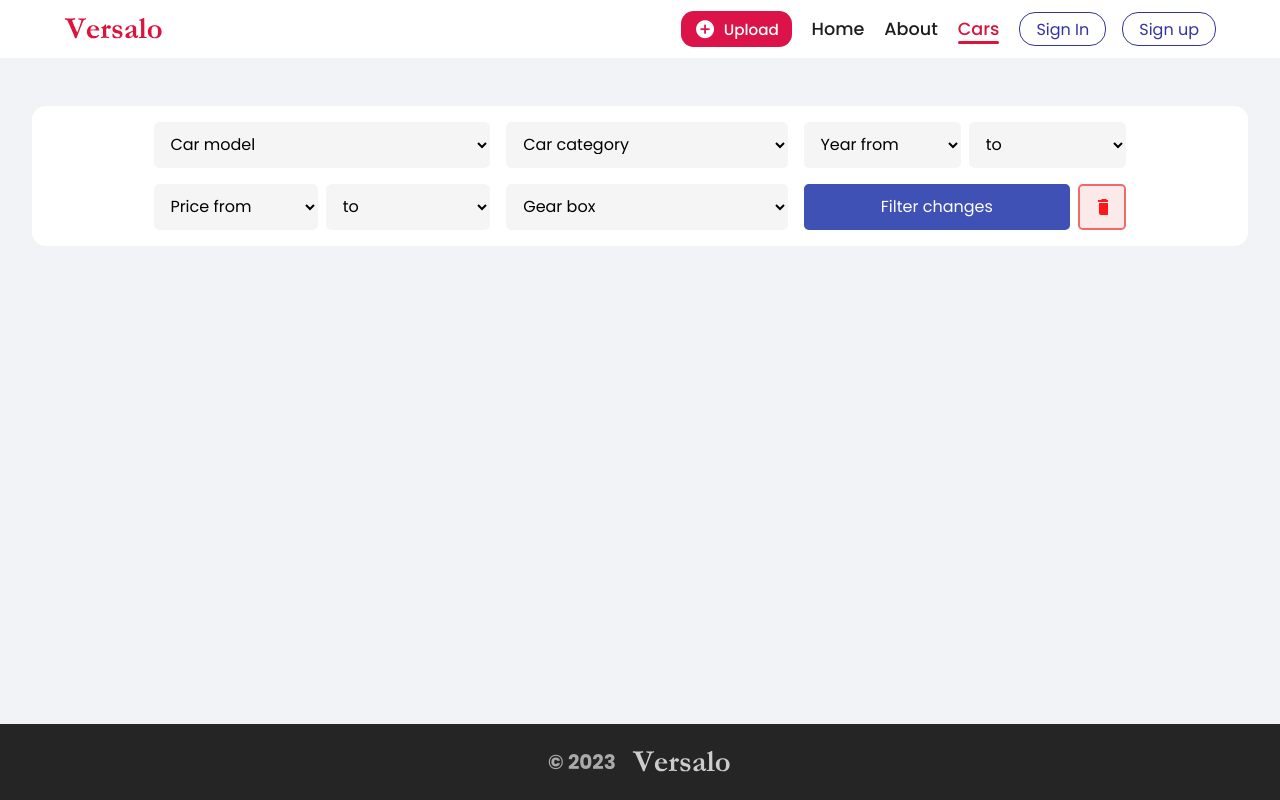
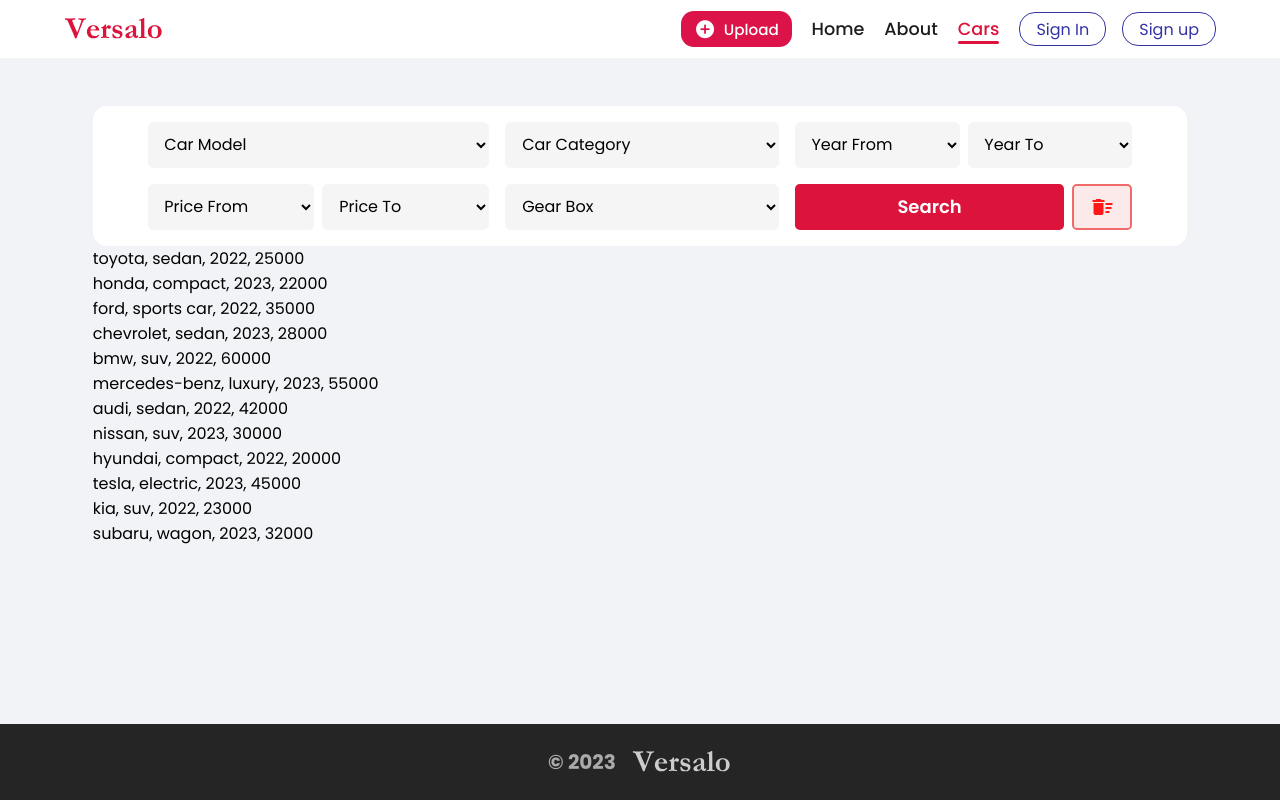
Before and after one commit to zzz-077/Versalo-Angular-project, an Angular app in the folder project/: page /cars in a window 1280 px wide. Built offline with nearby package versions, Linux system fonts and the light colour scheme; data requests are answered from the project's data file.

Commit message:
Finished filtering functionality and fixed hover on profile link

```diff
--- a/project/db.json
+++ b/project/db.json
@@ -77,13 +77,75 @@
         "Nissan",
         "Kia",
         "Volvo",
-        "Tesla"
+        "Tesla",
+        "Audi",
+        "Chevrolet",
+        "Chrysler",
+        "Dodge",
+        "Ferrari",
+        "Fiat",
+        "Jaguar",
+        "Jeep",
+        "Lamborghini",
+        "Land Rover",
+        "Lexus",
+        "Mazda",
+        "McLaren",
+        "Mitsubishi",
+        "Porsche",
+        "Rolls-Royce",
+        "Subaru",
+        "Suzuki",
+        "Acura",
+        "Alfa Romeo",
+        "Bentley",
+        "Buick",
+        "Cadillac",
+        "Genesis",
+        "GMC",
+        "Infiniti",
+        "Lincoln",
+        "Maserati",
+        "Mini",
+        "Ram",
+        "Smart",
+        "Tesla",
+        "Volvo",
+        "Aston Martin",
+        "Fisker",
+        "Hummer",
+        "Isuzu",
+        "Lotus",
+        "Maybach",
+        "Pagani",
+        "Saturn",
+        "Scion",
+        "Spyker",
+        "Saab",
+        "Hennessey",
+        "Lucid Motors",
+        "Rivian",
+        "Rimac",
+        "Koenigsegg",
+        "BYD",
+        "Geely",
+        "Great Wall",
+        "Haval",
+        "JAC",
+        "Chery"
       ],
-      "carPrice": [1000, 5000, 10000, 15000, 20000, 25000, 30000, 50000],
+
+      "carPrice": [
+        100, 1000, 2000, 3000, 4000, 5000, 6000, 7000, 8000, 9000, 10000, 11000,
+        12000, 13000, 14000, 15000, 16000, 17000, 18000, 19000, 20000, 25000,
+        30000, 35000, 40000, 45000, 50000, 55000, 60000, 70000, 80000, 90000,
+        100000
+      ],
       "carYear": [
         2024, 2023, 2022, 2021, 2020, 2019, 2018, 2017, 2016, 2015, 2014, 2013,
         2012, 2011, 2010, 2009, 2008, 2007, 2006, 2005, 2004, 2003, 2002, 2001,
-        2000
+        2000, 1999, 1998, 1997, 1996, 1995, 1994, 1993, 1992, 1991, 1990, 1989,
+        1988, 1987, 1986, 1985, 1984, 1983, 1982, 1981, 1980
       ],
       "carCategory": [
         "Convertable",
@@ -98,165 +160,165 @@
         "Wagons",
         "microcar"
       ],
-      "Gearbox": ["automatic", "manual"]
+      "gearBox": ["automatic", "manual"]
     }
   ],
   "carCards": [
     {
       "id": 1,
       "userId": 1,
-      "carModel": "Toyota",
-      "carCategory": "Sedan",
+      "carModel": "toyota",
+      "carCategory": "sedan",
       "carYear": 2022,
       "carPrice": 25000,
       "carImg": "https://example.com/toyota_camry_image.jpg",
-      "carColor": "Silver",
-      "Gearbox": "Automatic",
-      "cardetails": "Spacious interior, fuel-efficient",
-      "Wheel": "4-wheel drive"
+      "carColor": "silver",
+      "gearBox": "automatic",
+      "carDetails": "Spacious interior, fuel-efficient",
+      "wheel": "4-wheel drive"
     },
     {
       "id": 2,
       "userId": 1,
-      "carModel": "Honda",
-      "carCategory": "Compact",
+      "carModel": "honda",
+      "carCategory": "compact",
       "carYear": 2023,
       "carPrice": 22000,
       "carImg": "https://example.com/honda_civic_image.jpg",
-      "carColor": "Blue",
-      "Gearbox": "Manual",
-      "cardetails": "Sporty design, great fuel economy",
-      "Wheel": "Front-wheel drive"
+      "carColor": "blue",
+      "gearBox": "manual",
+      "carDetails": "Sporty design, great fuel economy",
+      "wheel": "front-wheel drive"
     },
     {
       "id": 3,
       "userId": 1,
-      "carModel": "Ford",
-      "carCategory": "Sports Car",
+      "carModel": "ford",
+      "carCategory": "sports car",
       "carYear": 2022,
       "carPrice": 35000,
       "carImg": "https://example.com/ford_mustang_image.jpg",
-      "carColor": "Red",
-      "Gearbox": "Automatic",
-      "cardetails": "Powerful engine, iconic design",
-      "Wheel": "Rear-wheel drive"
+      "carColor": "red",
+      "gearBox": "automatic",
+      "carDetails": "Powerful engine, iconic design",
+      "wheel": "rear-wheel drive"
     },
     {
       "id": 4,
       "userId": 1,
-      "carModel": "Chevrolet",
-      "carCategory": "Sedan",
+      "carModel": "chevrolet",
+      "carCategory": "sedan",
       "carYear": 2023,
       "carPrice": 28000,
       "carImg": "https://example.com/chevrolet_malibu_image.jpg",
-      "carColor": "White",
-      "Gearbox": "Automatic",
-      "cardetails": "Comfortable ride, advanced safety features",
-      "Wheel": "Front-wheel drive"
+      "carColor": "white",
+      "gearBox": "automatic",
+      "carDetails": "Comfortable ride, advanced safety features",
+      "wheel": "front-wheel drive"
     },
     {
       "id": 5,
       "userId": 1,
-      "carModel": "BMW",
-      "carCategory": "SUV",
+      "carModel": "bmw",
+      "carCategory": "suv",
       "carYear": 2022,
       "carPrice": 60000,
       "carImg": "https://example.com/bmw_x5_image.jpg",
-      "carColor": "Black",
-      "Gearbox": "Automatic",
-      "cardetails": "Luxurious interior, powerful performance",
-      "Wheel": "All-wheel drive"
+      "carColor": "black",
+      "gearBox": "automatic",
+      "carDetails": "Luxurious interior, powerful performance",
+      "wheel": "all-wheel drive"
     },
     {
       "id": 6,
       "userId": 1,
-      "carModel": "Mercedes-Benz",
-      "carCategory": "Luxury",
+      "carModel": "mercedes-benz",
+      "carCategory": "luxury",
       "carYear": 2023,
       "carPrice": 55000,
       "carImg": "https://example.com/mercedes_e_class_image.jpg",
-      "carColor": "Silver",
-      "Gearbox": "Automatic",
-      "cardetails": "Elegant design, cutting-edge technology",
-      "Wheel": "Rear-wheel drive"
+      "carColor": "silver",
+      "gearBox": "automatic",
+      "carDetails": "Elegant design, cutting-edge technology",
+      "wheel": "rear-wheel drive"
     },
     {
       "id": 7,
       "userId": 1,
-      "carModel": "Audi",
-      "carCategory": "Sedan",
+      "carModel": "audi",
+      "carCategory": "sedan",
       "carYear": 2022,
       "carPrice": 42000,
       "carImg": "https://example.com/audi_a4_image.jpg",
-      "carColor": "Gray",
-      "Gearbox": "Automatic",
-      "cardetails": "Premium features, smooth handling",
-      "Wheel": "All-wheel drive"
+      "carColor": "gray",
+      "gearBox": "automatic",
+      "carDetails": "Premium features, smooth handling",
+      "wheel": "all-wheel drive"
     },
     {
       "id": 8,
       "userId": 1,
-      "carModel": "Nissan",
-      "carCategory": "SUV",
+      "carModel": "nissan",
+      "carCategory": "suv",
       "carYear": 2023,
       "carPrice": 30000,
       "carImg": "https://example.com/nissan_rogue_image.jpg",
-      "carColor": "Green",
-      "Gearbox": "Automatic",
-      "cardetails": "Versatile and spacious, fuel-efficient",
-      "Wheel": "Front-wheel drive"
+      "carColor": "green",
+      "gearBox": "automatic",
+      "carDetails": "Versatile and spacious, fuel-efficient",
+      "wheel": "front-wheel drive"
     },
     {
       "id": 9,
       "userId": 1,
-      "carModel": "Hyundai",
-      "carCategory": "Compact",
+      "carModel": "hyundai",
+      "carCategory": "compact",
       "carYear": 2022,
       "carPrice": 20000,
       "carImg": "https://example.com/hyundai_elantra_image.jpg",
-      "carColor": "Orange",
-      "Gearbox": "Manual",
-      "cardetails": "Affordable and reliable",
-      "Wheel": "Front-wheel drive"
+      "carColor": "orange",
+      "gearBox": "manual",
+      "carDetails": "Affordable and reliable",
+      "wheel": "front-wheel drive"
     },
     {
       "id": 10,
       "userId": 3,
-      "carModel": "Tesla",
-      "carCategory": "Electric",
+      "carModel": "tesla",
+      "carCategory": "electric",
       "carYear": 2023,
       "carPrice": 45000,
       "carImg": "https://example.com/tesla_model_3_image.jpg",
-      "carColor": "Blue",
-      "Gearbox": "Automatic",
-      "cardetails": "Zero emissions, advanced autopilot",
-      "Wheel": "All-wheel drive"
+      "carColor": "blue",
+      "gearBox": "automatic",
+      "carDetails": "Zero emissions, advanced autopilot",
+      "wheel": "all-wheel drive"
     },
     {
       "id": 11,
       "userId": 2,
-      "carModel": "Kia",
-      "carCategory": "SUV",
+      "carModel": "kia",
+      "carCategory": "suv",
       "carYear": 2022,
       "carPrice": 23000,
       "carImg": "https://example.com/kia_seltos_image.jpg",
-      "carColor": "Yellow",
-      "Gearbox": "Automatic",
-      "cardetails": "Compact and stylish",
-      "Wheel": "Front-wheel drive"
+      "carColor": "yellow",
+      "gearBox": "automatic",
+      "carDetails": "Compact and stylish",
+      "wheel": "front-wheel drive"
     },
     {
       "id": 12,
       "userId": 2,
-      "carModel": "Subaru",
-      "carCategory": "Wagon",
+      "carModel": "subaru",
+      "carCategory": "wagon",
       "carYear": 2023,
       "carPrice": 32000,
       "carImg": "https://example.com/subaru_outback_image.jpg",
-      "carColor": "Brown",
-      "Gearbox": "Automatic",
-      "cardetails": "Rugged and versatile",
-      "Wheel": "All-wheel drive"
+      "carColor": "brown",
+      "gearBox": "automatic",
+      "carDetails": "Rugged and versatile",
+      "wheel": "all-wheel drive"
     }
   ]
 }
--- a/project/src/app/cars-page/cars-page.component.css
+++ b/project/src/app/cars-page/cars-page.component.css
@@ -2,26 +2,30 @@
   margin-top: 3rem;
   padding: 0 2rem;
 }
+
 .filter_content {
   background-color: var(--sign_BGcolor);
   border-radius: 0.875rem;
   max-width: 1440px;
-  width: 100%;
+  width: 90%;
   display: flex;
   margin: 0 auto;
   justify-content: center;
 }
+
 .filter_content form {
   display: grid;
   grid-template-columns: auto auto auto;
   padding: 1rem 0;
   gap: 1rem;
-  width: 80%;
+  width: 90%;
 }
+
 .from_to {
   display: flex;
   gap: 0.5rem;
 }
+
 
 form select {
   padding: 0.65rem 0.8rem;
@@ -31,21 +35,50 @@ form select {
   border-radius: 0.35rem;
   width: 100%;
   outline: none;
+  cursor: pointer;
+  transition: 0.125s 0s ease-in-out;
 }
+
+form select:hover {
+  filter: brightness(0.9);
+}
+
+form select option:first-child {
+  color: black;
+  font-weight: 700;
+}
+
 form select option {
   height: 20px;
 }
+
 
 .Filter_button {
   display: flex;
   gap: 0.5rem;
   width: 100%;
 }
+
 .Filter_button .filter_btn {
+  background-color: crimson;
+  border: crimson;
   width: 100%;
+  font-size: 1.125rem;
+  font-weight: 600;
 }
+
+.Filter_button .filter_btn:hover {
+  filter: none;
+  background-color: rgb(190, 17, 52);
+}
+
+.Filter_button .filter_btn:active {
+  transform: scale(0.95);
+}
+
 .Filter_button .clearFilter_btn {
   width: 15%;
+  min-width: fit-content;
   display: flex;
   align-items: center;
   justify-content: center;
@@ -54,10 +87,58 @@ form select option {
   color: #ff1818;
   transition: all 0.2s;
 }
+
 .Filter_button .clearFilter_btn:hover {
   background-color: #ff1818;
   border: 2px solid #ff1818;
   color: var(--main_BGcolor);
+}
 
-  /* filter: brightness(0.7); */
+.cards_content {
+  margin: 0 auto;
+  max-width: 1440px;
+  width: 90%;
 }
+
+
+.no-cars-found {
+  margin: 2rem auto;
+  width: 100%;
+  max-width: 800px;
+  padding: 2rem 2rem;
+  color: var(--sign_BGcolor);
+  background-color: var(--navbar_links__color_hovered);
+  border-radius: 0.8rem;
+  display: flex;
+  flex-direction: column;
+  justify-content: center;
+  align-items: center;
+  gap: 0.7rem;
+
+}
+
+.no-cars-found h3 {
+  font-size: 1.35rem;
+}
+
+.no-cars-found p {
+  font-size: 0.9rem;
+}
+
+.no-cars-found .clearFilter_btn {
+  background-color: var(--sign_BGcolor);
+  border: none;
+  color: #ff1818;
+  display: flex;
+  justify-content: center;
+  align-items: center;
+  gap: 1rem;
+}
+
+.no-cars-found .clearFilter_btn:hover {
+  filter: brightness(0.9);
+}
+
+.no-cars-found .clearFilter_btn:active {
+  transform: scale(0.95);
+}
--- a/project/src/app/cars-page/cars-page.component.html
+++ b/project/src/app/cars-page/cars-page.component.html
@@ -2,13 +2,13 @@
   <div class="filter_content">
     <form [formGroup]="carForm">
       <select value="Carmodel" formControlName="Model">
-        <option value="Car model" selected>Car model</option>
+        <option value="carModel" selected>Car Model</option>
         <option *ngFor="let model of carList[0]?.carModel" [ngValue]="model">
           {{ model }}
         </option>
       </select>
       <select formControlName="category">
-        <option value="Car category" selected>Car category</option>
+        <option value="carCategory" selected>Car Category</option>
         <option
           *ngFor="let category of carList[0]?.carCategory"
           [ngValue]="category"
@@ -17,22 +17,22 @@
         </option>
       </select>
       <div class="from_to">
-        <select formControlName="yearFrom">
-          <option value="year from" selected>Year from</option>
+        <select (click)="chooseYear()" formControlName="yearFrom">
+          <option value="yearFrom" selected>Year From</option>
           <option *ngFor="let year of carList[0]?.carYear" [ngValue]="year">
             {{ year }}
           </option>
         </select>
         <select formControlName="yearTo">
-          <option value="to" selected>to</option>
-          <option *ngFor="let year of carList[0]?.carYear" [ngValue]="year">
+          <option value="yearTo" selected>Year To</option>
+          <option *ngFor="let year of yearToArr" [ngValue]="year">
             {{ year }}
           </option>
         </select>
       </div>
       <div class="from_to">
-        <select formControlName="priceFrom">
-          <option value="Price from" selected>Price from</option>
+        <select (click)="choosePrice()" formControlName="priceFrom">
+          <option value="priceFrom" selected>Price From</option>
           <option
             *ngFor="let price of carList[0]?.carPrice"
             value="price"
@@ -42,9 +42,9 @@
           </option>
         </select>
         <select formControlName="priceTo">
-          <option value="to" selected>to</option>
+          <option value="priceTo" selected>Price To</option>
           <option
-            *ngFor="let price of carList[0]?.carPrice"
+            *ngFor="let price of priceToArr"
             value="price"
             [ngValue]="price"
           >
@@ -52,10 +52,10 @@
           </option>
         </select>
       </div>
-      <select formControlName="gearbox">
-        <option value="gearbox" selected>Gear box</option>
+      <select formControlName="gearBox">
+        <option value="gearBox" selected>Gear Box</option>
         <option
-          *ngFor="let gearbox of carList[0]?.Gearbox"
+          *ngFor="let gearbox of carList[0]?.gearBox"
           value="gearbox"
           [ngValue]="gearbox"
         >
@@ -69,12 +69,12 @@
           [disabled]="!carForm.valid"
           (click)="filterClick()"
         >
-          Filter changes
+          Search
         </button>
         <button
           class="clearFilter_btn"
           [disabled]="!carForm.valid"
-          (click)="filterClick()"
+          (click)="clearFilter()"
         >
           <mat-icon>delete_sweep </mat-icon>
         </button>
@@ -82,7 +82,19 @@
     </form>
   </div>
   <div class="cards_content">
-    <div *ngFor="let card of carCArds">
+    <div class="no-cars-found" *ngIf="carCards.length === 0 || !carCards">
+      <h3>No cars were found.</h3>
+      <p>Please change the specified parameters.</p>
+      <button
+        class="clearFilter_btn"
+        [disabled]="!carForm.valid"
+        (click)="clearFilter()"
+      >
+        <mat-icon>delete_sweep </mat-icon>
+        Clear Filters
+      </button>
+    </div>
+    <div *ngFor="let card of carCards">
       {{ card.carModel }}, {{ card.carCategory }}, {{ card.carYear }},
       {{ card.carPrice }}
     </div>
--- a/project/src/app/cars-page/cars-page.component.ts
+++ b/project/src/app/cars-page/cars-page.component.ts
@@ -14,20 +14,24 @@ import { FormControl, FormGroup } from '@angular/forms';
 })
 export class CarsPageComponent {
   carList: carInterface[] = [];
-  carCArds: carCardInterface[] = [];
+  carCards: carCardInterface[] = [];
+  saveCarCards: carCardInterface[] = [];
+  priceToArr: number[] = [];
+  yearToArr: number[] = [];
+
   constructor(private services: DataService) {}
 
   /*============================*/
   /*====CAR FILTER FORMGROUP====*/
   /*============================*/
   carForm = new FormGroup({
-    Model: new FormControl('Car model'),
-    category: new FormControl('Car category'),
-    yearFrom: new FormControl('year from'),
-    yearTo: new FormControl('to'),
-    priceFrom: new FormControl('Price from'),
-    priceTo: new FormControl('to'),
-    gearbox: new FormControl('gearbox'),
+    Model: new FormControl('carModel'),
+    category: new FormControl('carCategory'),
+    yearFrom: new FormControl('yearFrom'),
+    yearTo: new FormControl('yearTo'),
+    priceFrom: new FormControl('priceFrom'),
+    priceTo: new FormControl('priceTo'),
+    gearBox: new FormControl('gearBox'),
   });
 
   /*========================*/
@@ -35,6 +39,7 @@ export class CarsPageComponent {
   /*========================*/
   filterClick() {
     const filters: any = this.carForm.value;
+    this.modifyFilterValues(filters);
     Object.keys(filters).forEach(
       (key) =>
         (filters[key] === null ||
@@ -44,9 +49,36 @@ export class CarsPageComponent {
     );
 
     this.services.searchData(filters).subscribe((filteredData) => {
-      console.log(filteredData);
-      this.carCArds = filteredData;
+      if (filters?.yearFrom || filters?.yearTo) {
+        const yearFrom = filters.yearFrom || Number.MIN_SAFE_INTEGER;
+        const yearTo = filters.yearTo || Number.MAX_SAFE_INTEGER;
+        filteredData = filteredData.filter(
+          (car) => car.carYear >= yearFrom && car.carYear <= yearTo
+        );
+      }
+      if (filters?.priceFrom || filters?.priceTo) {
+        const priceFrom = filters.priceFrom || Number.MIN_SAFE_INTEGER;
+        const priceTo = filters.priceTo || Number.MAX_SAFE_INTEGER;
+        filteredData = filteredData.filter(
+          (car) => car.carPrice >= priceFrom && car.carPrice <= priceTo
+        );
+      }
+
+      this.carCards = filteredData;
     });
+  }
+
+  clearFilter() {
+    this.carForm = new FormGroup({
+      Model: new FormControl('carModel'),
+      category: new FormControl('carCategory'),
+      yearFrom: new FormControl('yearFrom'),
+      yearTo: new FormControl('yearTo'),
+      priceFrom: new FormControl('priceFrom'),
+      priceTo: new FormControl('priceTo'),
+      gearBox: new FormControl('gearBox'),
+    });
+    this.carCards = this.saveCarCards;
   }
 
   /*========================*/
@@ -56,7 +88,66 @@ export class CarsPageComponent {
     this.services.getCarComponentsData().subscribe((item) => {
       if (Array.isArray(item)) {
         this.carList = item;
+        this.priceToArr = this.carList[0]?.carPrice;
+        this.yearToArr = this.carList[0]?.carYear;
+      }
+    });
+
+    this.services.getCarCardsData().subscribe((item) => {
+      if (Array.isArray(item)) {
+        this.saveCarCards = item;
+        this.carCards = item; // Initialize carCards with all car cards initially
       }
     });
   }
+
+  choosePrice() {
+    const filters: any = this.carForm.value;
+    if (Number(filters.priceFrom)) {
+      console.log(this.carList);
+      this.priceToArr = this.carList[0]?.carPrice.filter(
+        (price) => price >= filters.priceFrom
+      );
+    } else {
+      this.priceToArr = this.carList[0]?.carPrice;
+    }
+  }
+  chooseYear() {
+    const filters: any = this.carForm.value;
+    if (Number(filters.yearFrom)) {
+      this.yearToArr = this.carList[0]?.carYear.filter(
+        (year) => year >= filters.yearFrom
+      );
+    } else {
+      this.yearToArr = this.carList[0]?.carYear;
+    }
+  }
+
+  modifyFilterValues(filters: any) {
+    for (const key in filters) {
+      switch (filters[key]) {
+        case 'carModel':
+          filters[key] = null;
+          break;
+        case 'carCategory':
+          filters[key] = null;
+          break;
+        case 'yearFrom':
+          filters[key] = null;
+          break;
+        case 'yearTo':
+          filters[key] = null;
+          break;
+        case 'priceFrom':
+          filters[key] = null;
+          break;
+        case 'priceTo':
+          filters[key] = null;
+          break;
+        case 'gearBox':
+          filters[key] = null;
+          break;
+      }
+    }
+  }
 }
--- a/project/src/app/data-service/data.service.ts
+++ b/project/src/app/data-service/data.service.ts
@@ -57,26 +57,18 @@ export class DataService {
   getCarCardsData(): Observable<carCardInterface[]> {
     return this.http.get<carCardInterface[]>(this.carCardsUrl);
   }
-
   searchData(filters: any): Observable<carCardInterface[]> {
+    const modifyFilters: any = {
+      carModel: filters.Model?.toLowerCase() || null,
+      carCategory: filters.category?.toLowerCase() || null,
+      gearBox: filters.gearBox?.toLowerCase() || null,
+    };
     let params = new HttpParams();
-
-    for (const key in filters) {
-      if (
-        filters[key] !== null &&
-        filters[key] !== undefined &&
-        filters[key] !== ''
-      ) {
-        params = params.set(key, filters[key]);
+    for (const key in modifyFilters) {
+      if (modifyFilters[key]) {
+        params = params.set(key, modifyFilters[key]);
       }
     }
-
-    console.log(
-      'Request URL with params:',
-      this.carCardsUrl,
-      params.toString()
-    );
-
     return this.http.get<carCardInterface[]>(this.carCardsUrl, { params });
   }
 }
```
Also changed, not shown: project/db-1705003368918.json (deleted, +0 -139 lines), project/src/app/app.component.css (+14 -11 lines), project/src/app/data-service/registerInterface.ts (+5 -5 lines), 1 other file (tests, documents, lock files or other folders).
